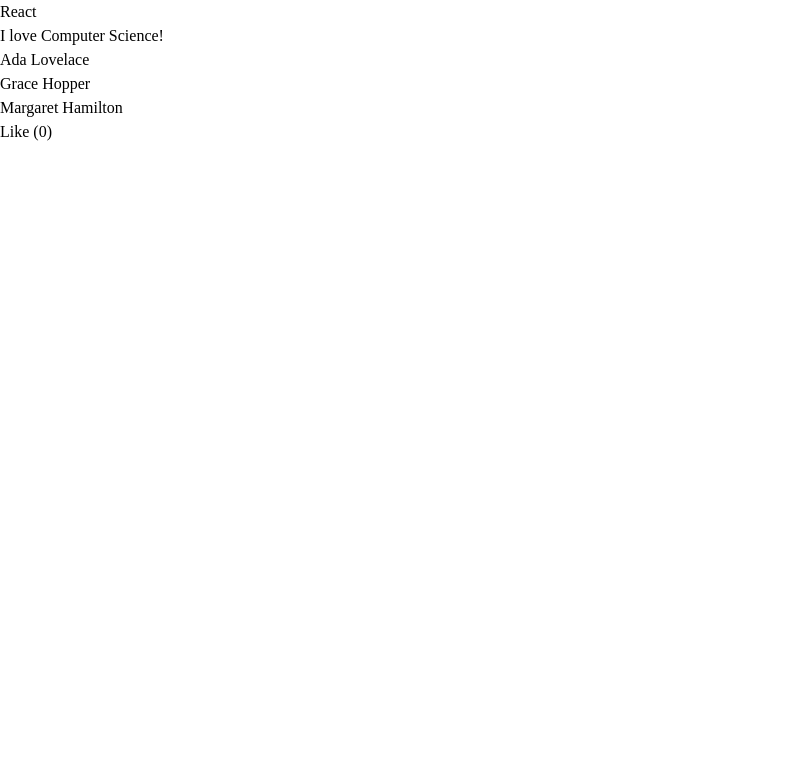
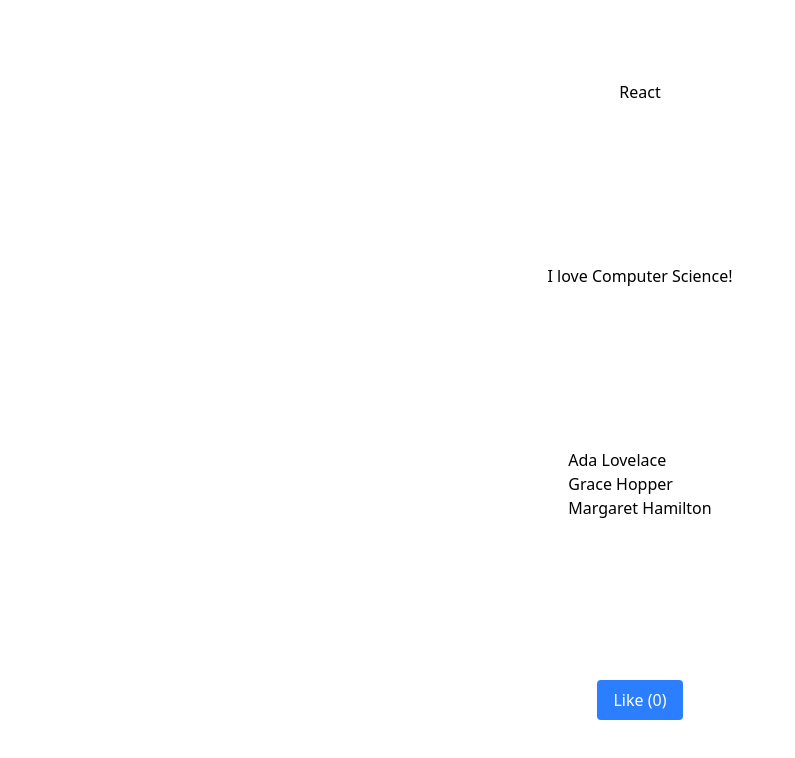
Before and after one commit to ktapia576/AWS-portfolio, a Next.js app: page / in a window 1280 px wide. Shown: the top 758 px of the page, without its empty margins (0-795 px from the left). Built offline with nearby package versions, Linux system fonts and the light colour scheme.

Commit message:
Configure tailwindcss v4 and add styling

```diff
--- a/app/page.js
+++ b/app/page.js
@@ -7,7 +7,7 @@
     const names = ['Ada Lovelace', 'Grace Hopper', 'Margaret Hamilton'];
 
     return (
-        <div>
+        <div className="grid min-h-screen place-items-center">
             {/* Nesting the Header component */}
             <Header title="React"/>
             <Header title="I love Computer Science!"/>
--- a/app/ui/like-button.js
+++ b/app/ui/like-button.js
@@ -1,7 +1,6 @@
 'use client';
 
 import { useState } from 'react';
-import "@/app/global.css";
 
 export default function LikeButton() {
     const [likes, setLikes] = useState(0);
@@ -11,5 +10,5 @@
         setLikes(likes + 1);
     }
 
-    return <button className="bg-sky-700 px-4 py-2 text-white hover:bg-sky-800 sm:px-8 sm:py-3" onClick={handleClick}>Like ({likes})</button>
+    return <button className="bg-blue-500 text-white px-4 py-2 rounded hover:bg-blue-600" onClick={handleClick}>Like ({likes})</button>
 }
--- /dev/null
+++ b/postcss.config.mjs
@@ -0,0 +1,5 @@
+export default {
+    plugins: {
+      "@tailwindcss/postcss": {},
+    }
+  }
```
Also changed, not shown: package.json (+6 -1 lines), 1 other file (tests, documents, lock files or other folders).
